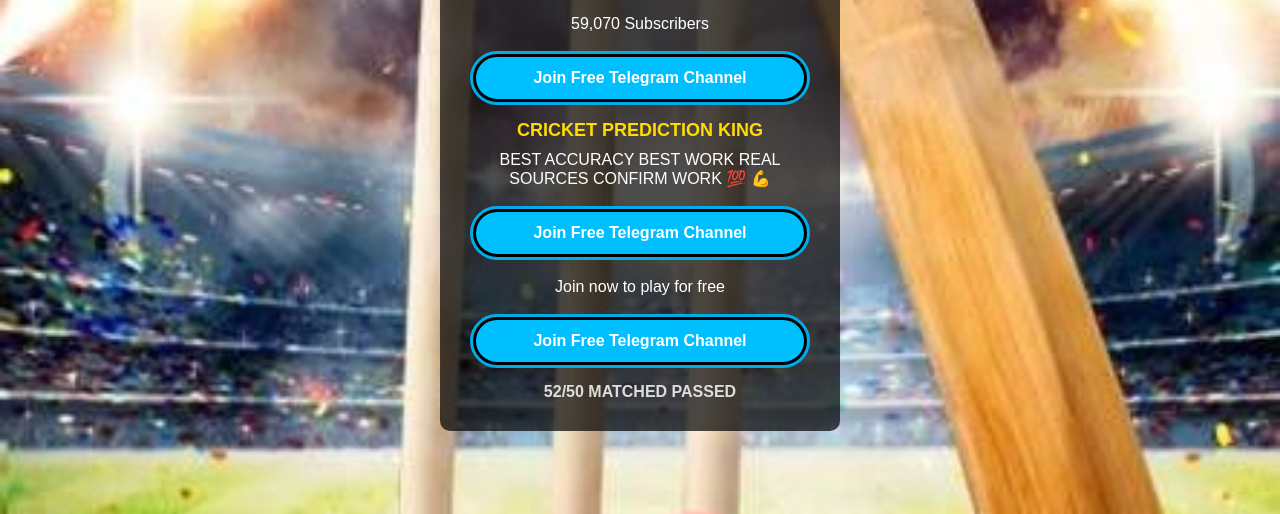
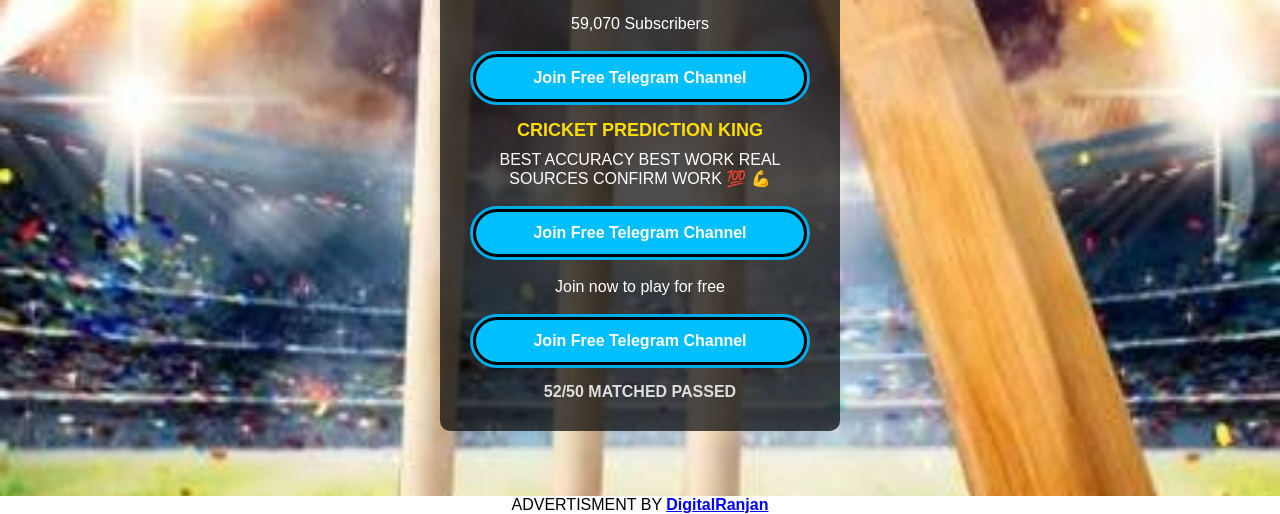
Before and after one commit to crickettoss/feffbezos, a plain HTML site: page index.html in a window 1280 px wide. Shown: the part 286-800 px from the top of the page. Drawn offline with Linux system fonts and the light colour scheme.

Commit message:
index.html

```diff
--- a/index.html
+++ b/index.html
@@ -194,6 +194,6 @@
 
 
 </script>
+ <footer style="position: absolute; bottom: 0; background-color: rgb(255, 255, 255); width: 100%; text-align: center; text-transform: uppercase; z-index:99 !important;  "><a href="https://t.me/digitalranjan24" style="color: black; text-decoration: none;">  Advertisment By <strong style="color: blue; text-decoration:underline; text-transform: none;"> DigitalRanjan </strong></a></footer>
 
-<!-- Mirrored from tossking354.github.io/Tossking/ by HTTrack Website Copier/3.x [XR&CO'2014], Sat, 16 Nov 2024 17:26:33 GMT -->
 </html>
```
